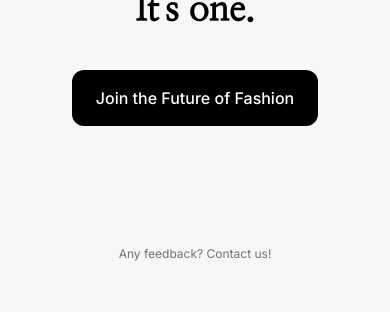
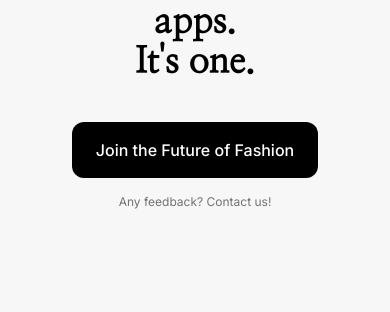
Before and after one commit to tobigiorgis/RUNWAY, a Next.js app: page / in a window 390 px wide. Shown: the part 396-708 px from the top of the page. Built offline with nearby package versions, Linux system fonts and the light colour scheme; no server answers; the database is empty.

Commit message:
google sign up added

```diff
--- a/app/(auth-pages)/sign-up/page.tsx
+++ b/app/(auth-pages)/sign-up/page.tsx
@@ -5,6 +5,7 @@ import { Input } from "@/components/ui/input";
 import { Label } from "@/components/ui/label";
 import Link from "next/link";
 import { SmtpMessage } from "../smtp-message";
+import { GoogleSignInButton } from "@/components/Buttons/GoogleSignInButton";
 
 export default async function Signup(props: {
   searchParams: Promise<Message>;
@@ -45,6 +46,8 @@ export default async function Signup(props: {
           </SubmitButton>
           <FormMessage message={searchParams} />
         </div>
+        <span className="text-xs text-dark">or</span>
+        <GoogleSignInButton/>
       </form>
       {/* <SmtpMessage /> */}
     </>
--- a/app/page.tsx
+++ b/app/page.tsx
@@ -37,22 +37,22 @@ export default function Home() {
           Create account
         </button>
       </Link> */}
-      <div className="md:hidden">
+      <div className="md:hidden flex items-center flex-col justify-center gap-4">
         {/* <WaitlistForm/> */}
         <CreateAccountButton/>
+        <div className="flex flex-col gap-1">
+          <Link
+              href='mailto:tobi@userunway.com'
+          >
+            <p className="text-dark text-xs">Any feedback? Contact us!</p>
+          </Link>
+        </div>
       </div>
       {/* <div className="hidden md:flex">
         <CreateAccountButton/>
       </div> */}
 
       <Footer />
-      <div className="flex flex-col gap-1">
-        <Link
-            href='mailto:tobi@userunway.com'
-        >
-          <p className="text-dark text-xs pt-20 md:pt-0">Any feedback? Contact us!</p>
-        </Link>
-      </div>
     </main>
       <section id="what-is" className="flex w-[100vw] h-auto items-center justify-center gap-8 font-medium flex-col  bg-gray">
         <div className="flex items-center justify-center text-center gap-12 flex-col">
```
